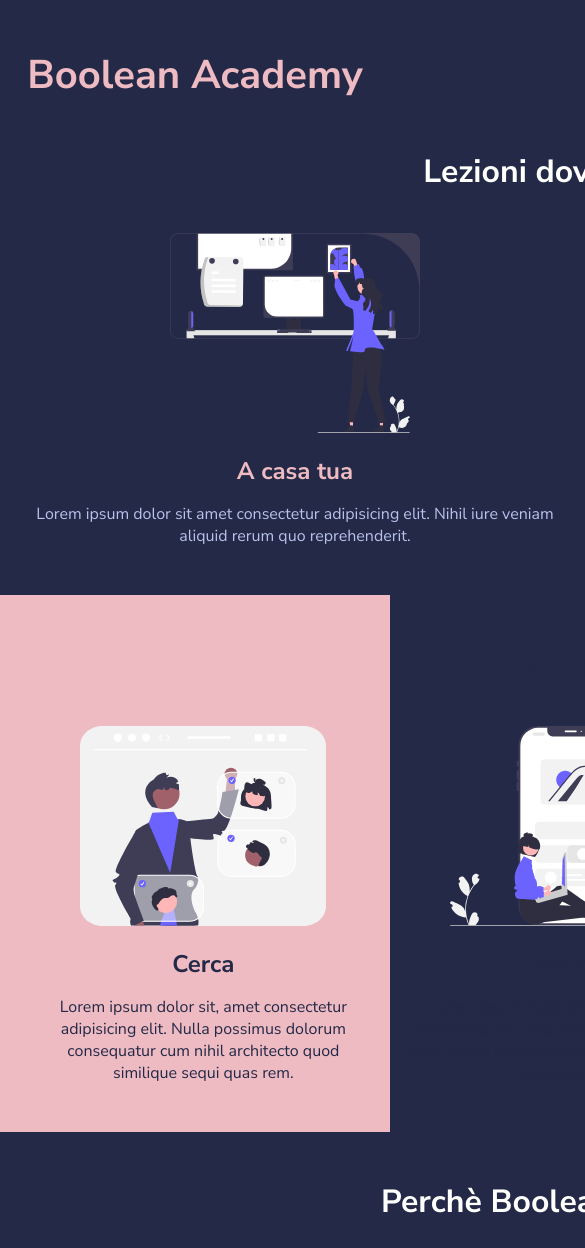
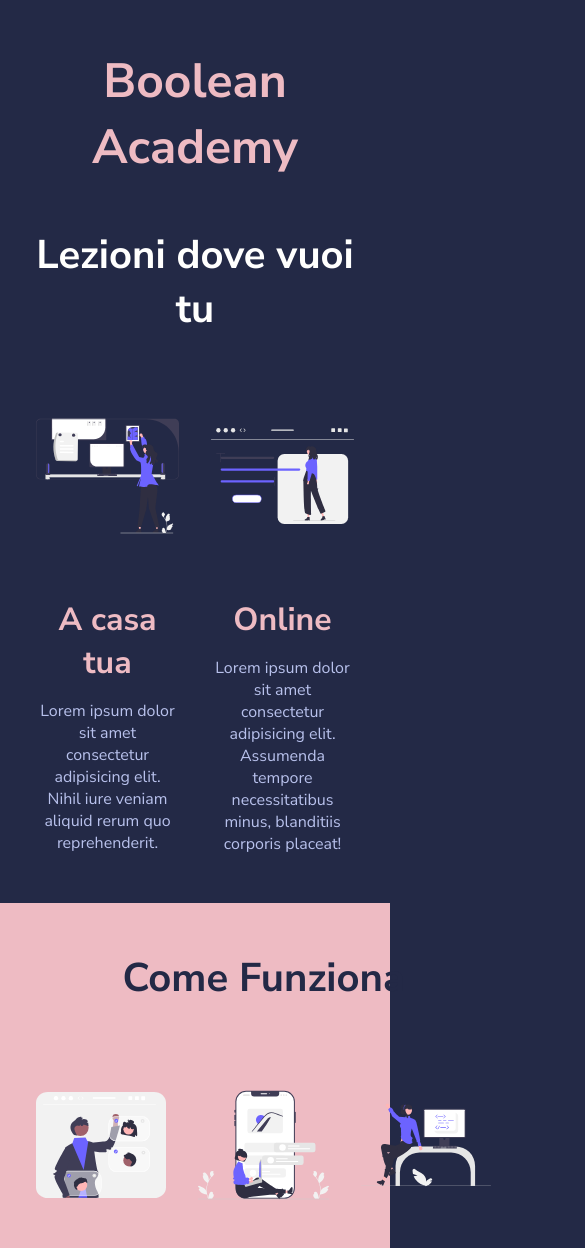
Before and after one commit to salvatorescalise1999/html-css-resp-wannabe, a plain HTML site: page index.html in a window 390 px wide. Shown: the top 1248 px of the page, 585 px wide, since content can reach past the window. Drawn offline with Linux system fonts and the light colour scheme.

Commit message:
responsive tablet terminato

```diff
--- a/css/style.css
+++ b/css/style.css
@@ -111,6 +111,7 @@
 .why-us {
     margin-bottom: 3rem;
 }
+
 .why-us .col-left {
     width: 40%;
 }
@@ -127,3 +128,53 @@
 /************************************************
     SOLUZIONE RESPONSIVE
  ************************************************/
+
+
+/* TABLET */
+
+@media screen and (min-width: 481px) and (max-width: 768px) {
+
+    .container {
+        width: 100%;
+    }
+
+    .col {
+        flex-basis: 50%;
+    }
+
+}
+
+
+
+
+/* MOBILE */
+
+@media screen and (max-width: 480px) {
+
+    h1 {
+        font-size: 3rem;
+    }
+
+    h2 {
+        font-size: 2.5rem;
+    }
+
+    h3 {
+        font-size: 2rem;
+    }
+
+    .lessons {
+        display: flex;
+    }
+
+    .steps {
+        display: flex;
+    }
+
+    .why-us {
+        display: flex;
+    }
+
+
+
+}
```
